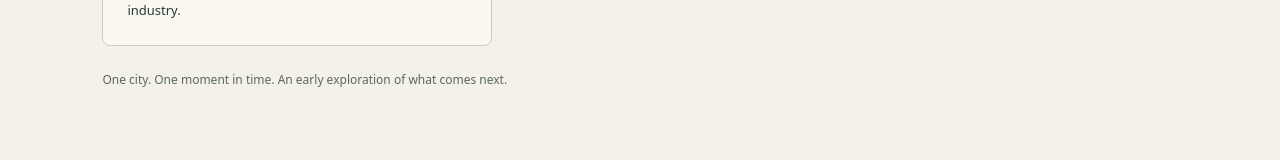
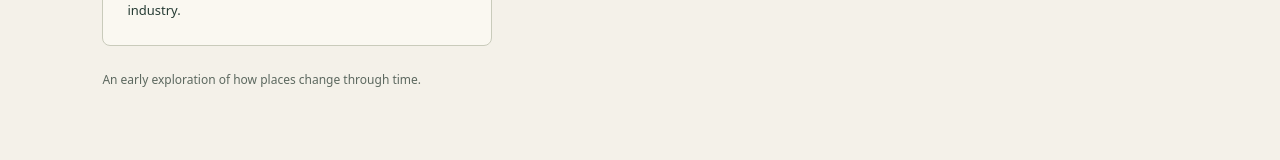
Before and after one commit to evanstonestreet16/4DTraveler, a React (Vite) app: page / in a window 1280 px wide. Shown: the part 673-833 px from the top of the page. Built offline with nearby package versions, Linux system fonts and the light colour scheme.

Commit message:
docs: record final walkthrough and the complete PR stack

```diff
--- a/src/components/location/LocationSelector.tsx
+++ b/src/components/location/LocationSelector.tsx
@@ -35,7 +35,7 @@ export function LocationSelector() {
         ))}
       </div>
       <p className="muted">
-        One city. One moment in time. An early exploration of what comes next.
+        An early exploration of how places change through time.
       </p>
     </section>
   );
```
Also changed, not shown: 3 other files (tests, documents, lock files or other folders).
